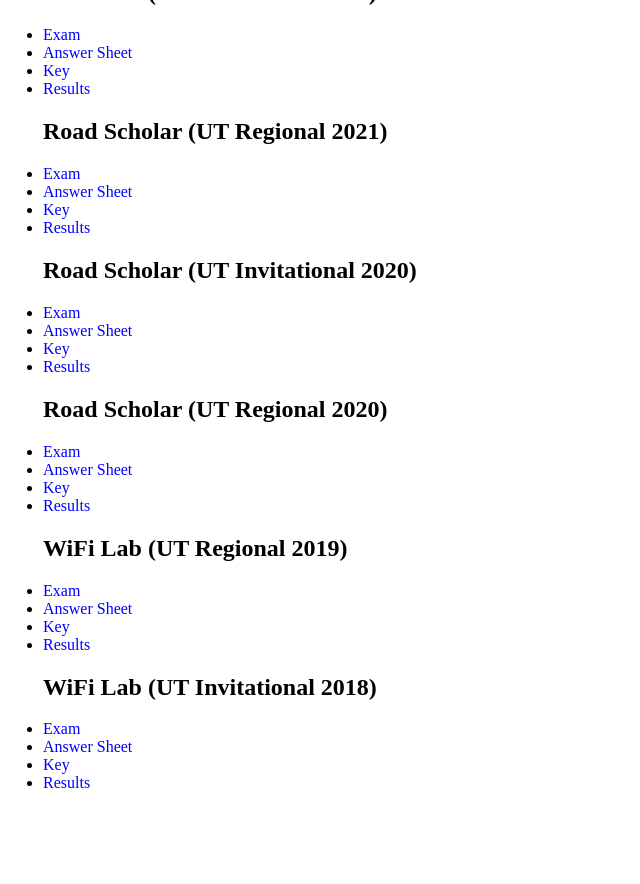
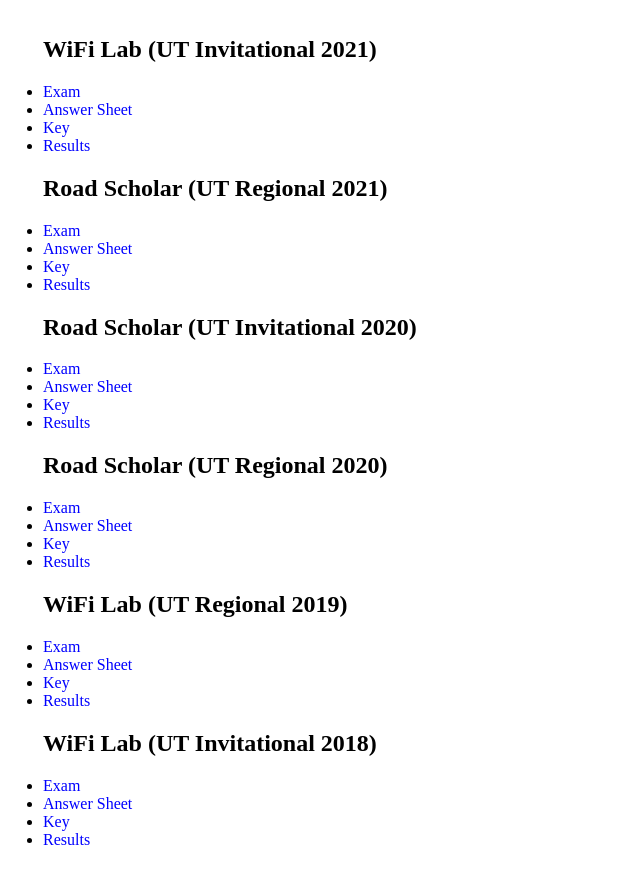
Before and after one commit to taleff/taleff.github.io, a Jekyll site: the page built from scioly.html, in a window 1280 px wide. Shown: the top 884 px of the page, without its empty margins (0-640 px from the left). Built offline with Jekyll 4.4.1, drawn with Linux system fonts in a browser that asks for light colours.

Commit message:
Update main.css

```diff
--- a/css/main.css
+++ b/css/main.css
@@ -118,10 +118,10 @@
 
 .scioly-list {
     background-color: white;
-    height: 80vh;
     width: 95vw;
     display: flex;
     justify-content: center;
+    align-self: center;
     flex-direction: column;
 }
 
```
